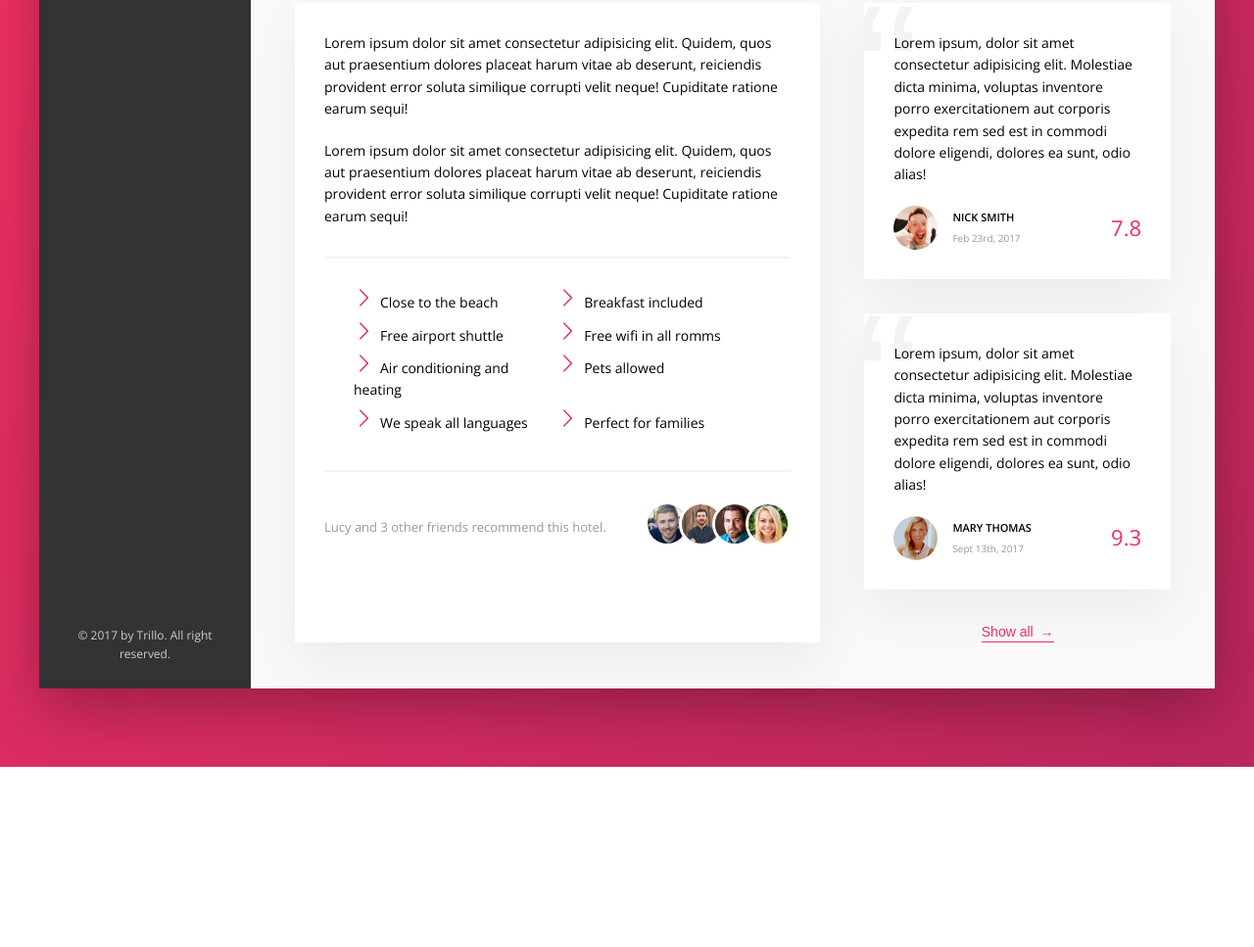
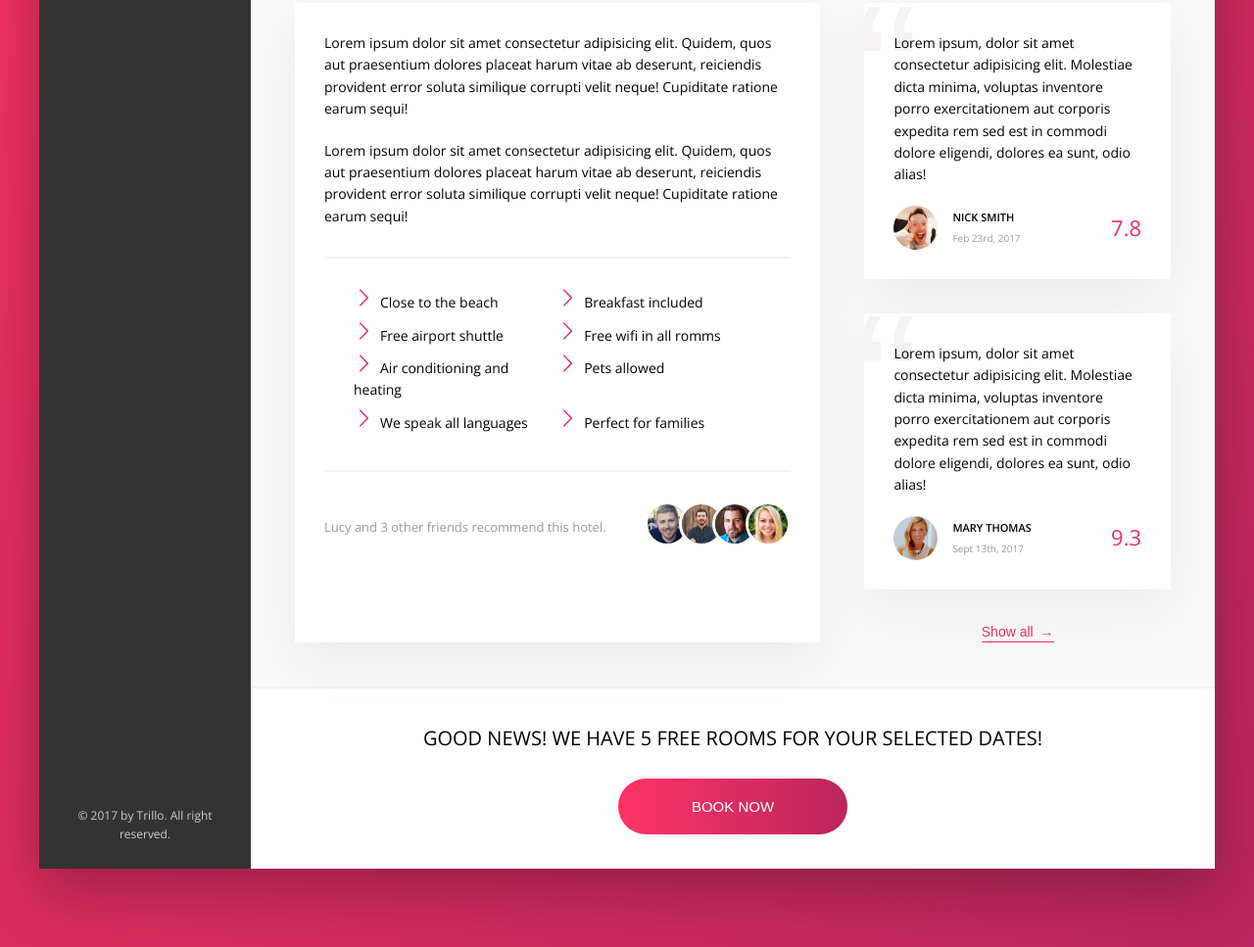
Before and after one commit to Chalecoslovaco/Trillo, a website: page index.html in a window 1280 px wide. Shown: the part 645-1612 px from the top of the page at 98% size. Before the commit the page ends 1428 px from the top, so only its background shows below. Drawn offline with nearby package versions, Linux system fonts and the light colour scheme.

Commit message:
Add Call To Action Section

```diff
--- a/index.html
+++ b/index.html
@@ -186,6 +186,15 @@
                             <button class="btn-inline">Show all <span>&rarr;</span></button>
                         </div>
                     </div>
+                    <div class="cta">
+                        <h2 class="cta__book-now">
+                            Good news! We have 5 free rooms for your selected dates!
+                        </h2>
+                        <button class="btn">
+                            <span class="btn__visible">Book now</span>
+                            <span class="btn__invisible">Only 5 rooms left</span>
+                        </button>
+                    </div>
                 </main>
             </div>
         </div>
--- a/sass/_components.scss
+++ b/sass/_components.scss
@@ -430,3 +430,64 @@
         font-family: sans-serif;
     }
 }
+
+//Call To Action
+.cta {
+    padding: 3.5rem 0;
+    text-align: center;
+
+    &__book-now {
+        text-transform: uppercase;
+        font-size: 2rem;
+        font-weight: 300;
+        margin-bottom: 2.5rem;
+    }
+}
+
+.btn {
+    font-size: 1.5rem;
+    font-weight: 300;
+    text-transform: uppercase;
+    border-radius: 100px;
+    border: none;
+    background-image: linear-gradient(to right, var(--color-primary-light), var(--color-primary-dark));
+    color: #fff;
+    position: relative;
+    overflow: hidden;
+    cursor: pointer;
+
+    & > * {
+        display: inline-block;
+        height: 100%;
+        width: 100%;
+        transition: all .4s;
+    }
+
+    &__visible {
+        padding: 2rem 7.5rem;
+    }
+
+    &__invisible {
+        position: absolute;
+        padding: 2rem 0;
+        left: 0;
+        top: -100%;
+    }
+
+    &:hover {
+        background-image: linear-gradient(to left, var(--color-primary-light), var(--color-primary-dark));
+    }
+
+    &:hover &__visible {
+        transform: translateY(100%);
+    }
+
+    &:hover &__invisible {
+        top: 0;
+    }
+
+    &:focus {
+        outline: none;
+        animation: pulsate 1s infinite;
+    }
+}
```
Also changed, not shown: css/style.css.
